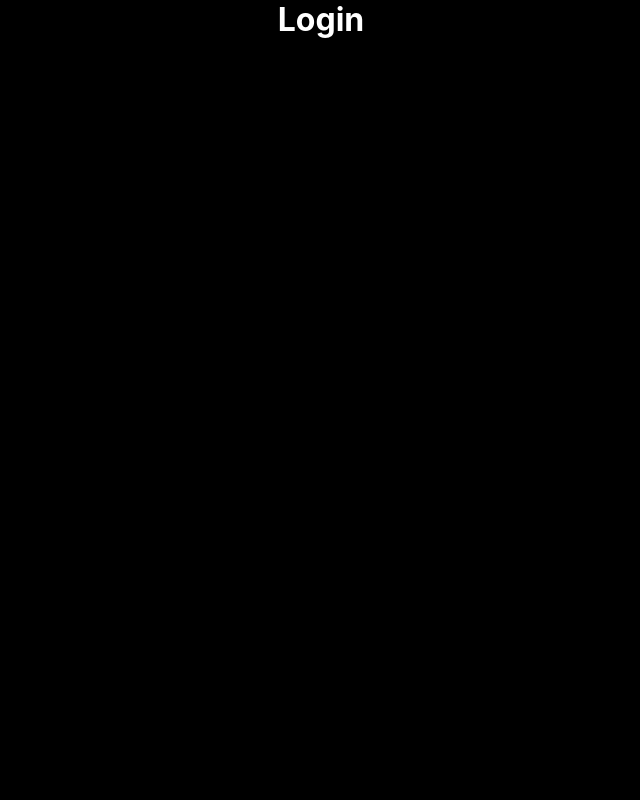
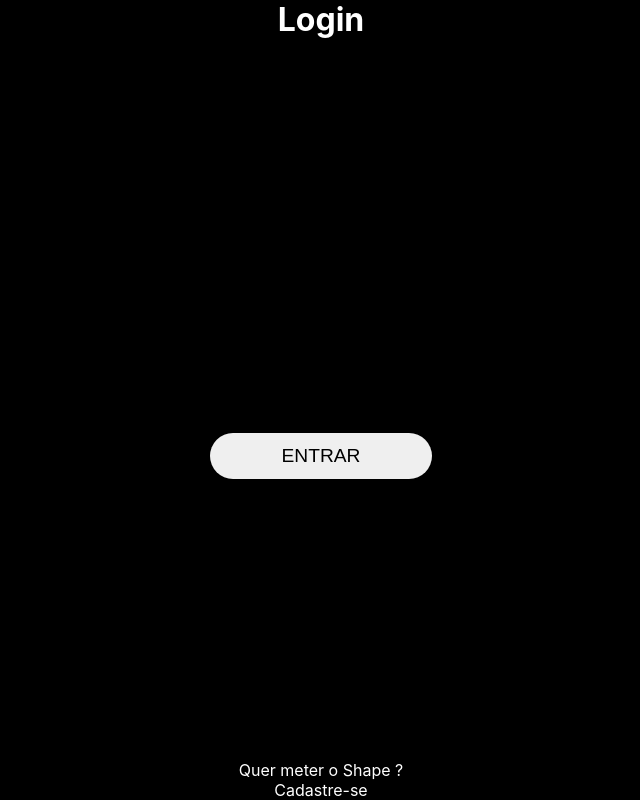
Before and after one commit to JoaoCampos-M/IKEDINHA, a React (Create React App) app: page /login in a window 1280 px wide. Shown: the whole page, without its empty margins (319-959 px from the left). Built offline with nearby package versions, Linux system fonts and the light colour scheme.

Commit message:
Ajustes na tela de login

```diff
--- a/src/componets/Drawer/index.js
+++ b/src/componets/Drawer/index.js
@@ -5,7 +5,9 @@ import PropTypes from 'prop-types'
 const StyledContainer = styled('div')(() => ({
   backgroundColor: 'black',
   width: '100vw',
-  height: '100vh'
+  height: '100vh',
+  display: 'flex',
+  flexDirection: 'column'
 }))
 export function Drawer({ children }) {
   return <StyledContainer>{children}</StyledContainer>
--- /dev/null
+++ b/src/componets/buttons.js
@@ -0,0 +1,22 @@
+import { styled } from '@material-ui/styles'
+const Entrar = styled('button')(() => ({
+  borderRadius: '1.5rem',
+  border: 'none',
+  padding: '0.75rem 4.5rem ',
+  textTransform: 'uppercase',
+  fontSize: '1.2rem',
+  width: 'max-content',
+  margin: 'auto'
+}))
+
+const Go = styled('button')(() => ({
+  borderRadius: '1.5rem',
+  border: 'none',
+  padding: '0.75rem 4.5rem ',
+  textTransform: 'uppercase',
+  fontSize: '1.2rem',
+  width: 'max-content',
+  margin: 'auto'
+}))
+
+export { Entrar, Go }
--- a/src/componets/textfild.js
+++ b/src/componets/textfild.js
@@ -3,14 +3,7 @@ import TextField from '@mui/material/TextField'
 import PropTypes from 'prop-types'
 
 export default function LoginTextFields({ place, ...rest }) {
-  return (
-    <TextField
-      id="standard-basic"
-      label={place}
-      {...rest}
-
-    />
-  )
+  return <TextField label={place} {...rest} />
 }
 
 LoginTextFields.propTypes = {
--- a/src/pages/login/index.js
+++ b/src/pages/login/index.js
@@ -1,12 +1,20 @@
 import React from 'react'
 import LoginTextFields from '../../componets/textfild'
 import { Drawer } from '../../componets/Drawer'
+import { Entrar } from '../../componets/buttons'
 function Login() {
   return (
     <Drawer>
-      <h1 style={{ color: 'white', textAlign: 'center' }}>Login</h1>
+      <h1 style={{ color: 'white', textAlign: 'center', marginTop: '100' }}>
+        Login
+      </h1>
       <LoginTextFields place="Nome" />
       <LoginTextFields place="Senha" />
+      <Entrar>Entrar</Entrar>
+      <p style={{ color: 'white', textAlign: 'center' }}>
+        Quer meter o Shape ?
+      </p>
+      <p style={{ color: 'white', textAlign: 'center' }}>Cadastre-se</p>
     </Drawer>
   )
 }
```
